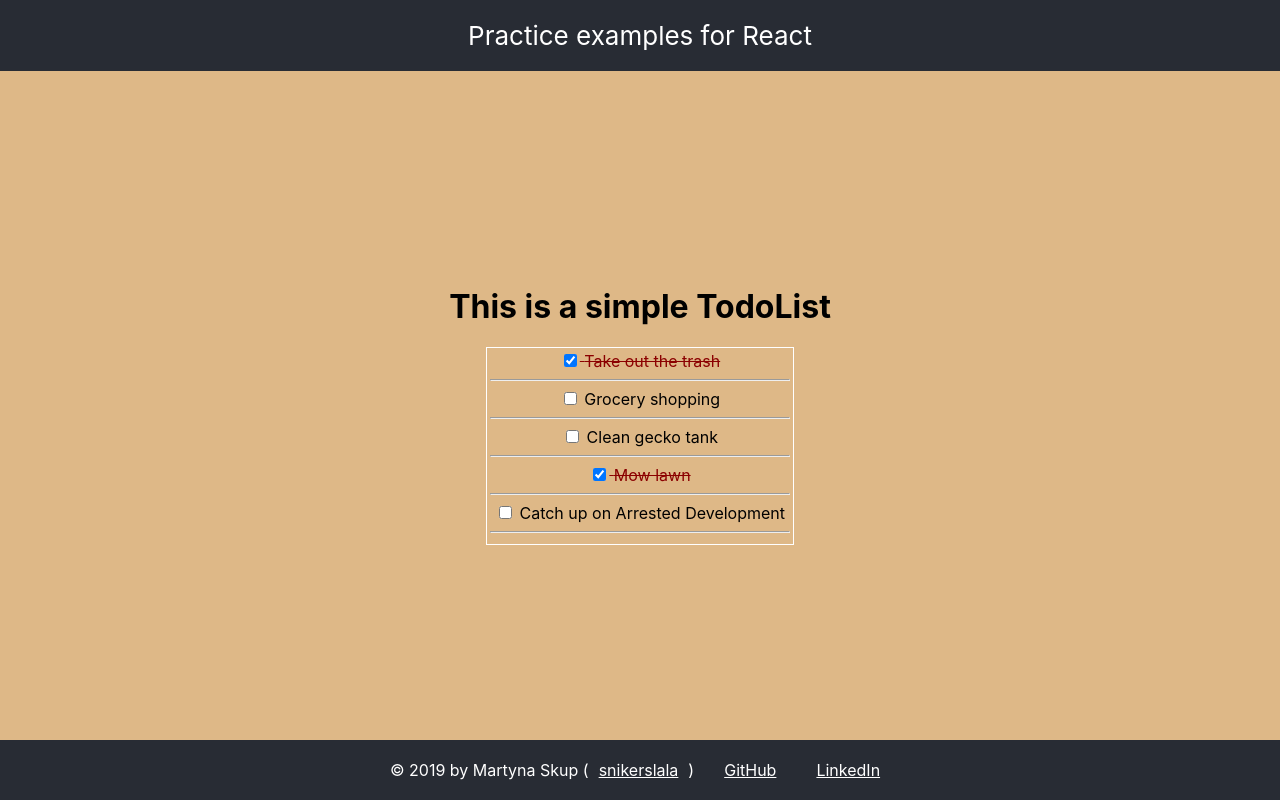
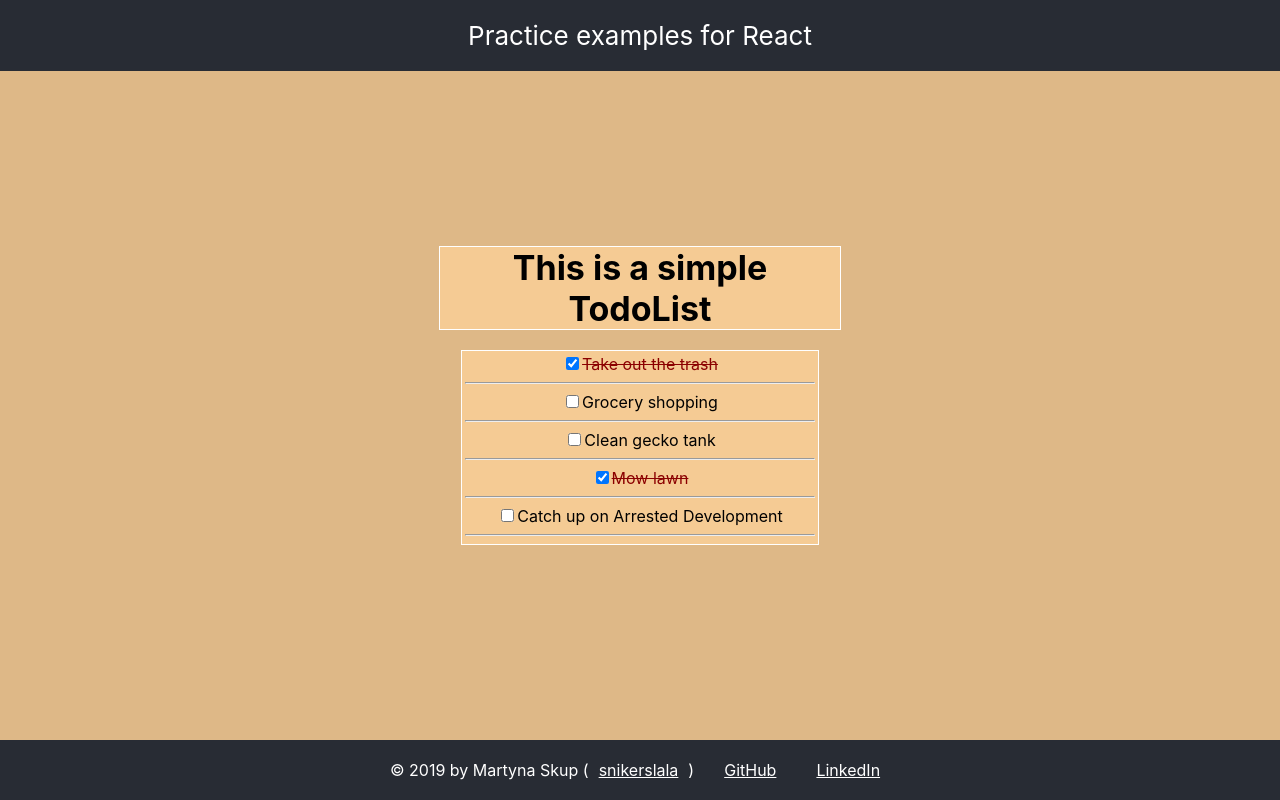
Before and after one commit to snikerslala/practice, a React (Create React App) app: page / in a window 1280 px wide. Built offline with nearby package versions, Linux system fonts and the light colour scheme.

Commit message:
Rebuild TodoList with hooks

```diff
--- a/src/components/TodoList/TodoItem.js
+++ b/src/components/TodoList/TodoItem.js
@@ -3,20 +3,15 @@ import React from 'react';
 function TodoItem(props) {
   const { id, text, done } = props.item;
 
-  const styles = {
-    color: 'darkred',
-    textDecoration: 'line-through'
-  };
-
   return (
     <>
-      <label style={done ? styles : null}>
+      <label className={done && 'Todo-done'}>
         <input
           type="checkbox"
           id={id}
           checked={done}
           onChange={() => props.handleChange(id)}
-        />{' '}
+        />
         {text}
       </label>
       <hr />
--- /dev/null
+++ b/src/components/TodoList/TodoItemList.css
@@ -0,0 +1,35 @@
+h1 {
+  width: 300px;
+  margin: auto;
+  border: 1px solid white;
+  background-color: rgb(245, 203, 148);
+  font-size: 24px;
+}
+.Todo-list {
+  width: 250px;
+  margin: 20px auto;
+  border: 1px solid white;
+  padding: 3px;
+  padding-bottom: 0;
+  background-color: rgb(245, 203, 148);
+  font-size: 14px;
+}
+label:hover {
+  cursor: pointer;
+}
+.Todo-done {
+  color: darkred;
+  text-decoration: line-through;
+}
+
+@media screen and (min-width: 410px) {
+  h1 {
+    width: 400px;
+    /* font-size: calc(18px + 2vmin); */
+    font-size: calc(18px + 2vmin);
+  }
+  .Todo-list {
+    width: 350px;
+    font-size: 16px;
+  }
+}
--- a/src/components/TodoList/TodoItemList.js
+++ b/src/components/TodoList/TodoItemList.js
@@ -1,62 +1,40 @@
-import React, { Component } from 'react';
+import React, { useState, useEffect } from 'react';
 import TodoItem from './TodoItem';
 import todosData from './todosData';
 import Loader from '../Loader';
+import './TodoItemList.css';
 
-class TodoItemList extends Component {
-  constructor() {
-    super();
-    this.state = {
-      isLoading: false,
-      todos: []
-    };
-    this.handleTodoChange = this.handleTodoChange.bind(this);
-  }
+const TodoItemList = () => {
+  const [isLoading, setIsLoading] = useState(false);
+  const [todos, setTodos] = useState([]);
 
-  componentDidMount() {
-    this.setState({ isLoading: true });
-    this.setState({ todos: todosData });
-    this.setState({ isLoading: false });
-  }
+  useEffect(() => {
+    setIsLoading(true);
+    setTodos(todosData);
+    setIsLoading(false);
+  }, []);
 
-  handleTodoChange(id) {
-    this.setState(prevState => {
-      const updatedTodos = prevState.todos.map(item => {
+  const handleTodoChange = id => {
+    const updatedTodos = todos.map(item => {
       if (item.id === id) {
         item.done = !item.done;
       }
       return item;
     });
-      return { todos: updatedTodos };
-    });
-  }
 
-  render() {
-    const TodoItems = this.state.todos.map(item => (
-      <TodoItem
-        key={item.id}
-        item={item}
-        handleChange={this.handleTodoChange}
-      />
+    setTodos(updatedTodos);
+  };
+
+  const TodoItems = todos.map(item => (
+    <TodoItem key={item.id} item={item} handleChange={handleTodoChange} />
   ));
 
   return (
     <main role="main" className="App-main">
       <h1>This is a simple TodoList</h1>
-        <div
-          style={{
-            width: '300px',
-            marginLeft: 'auto',
-            marginRight: 'auto',
-            border: '1px solid white',
-            padding: '3px'
-          }}
-        >
-          {this.state.isLoading ? <Loader /> : TodoItems}
-        </div>
+      <div className="Todo-list">{isLoading ? <Loader /> : TodoItems}</div>
     </main>
   );
-  }
-}
+};
 
 export default TodoItemList;
```
Lines whose indentation alone changed are shown as unchanged.
